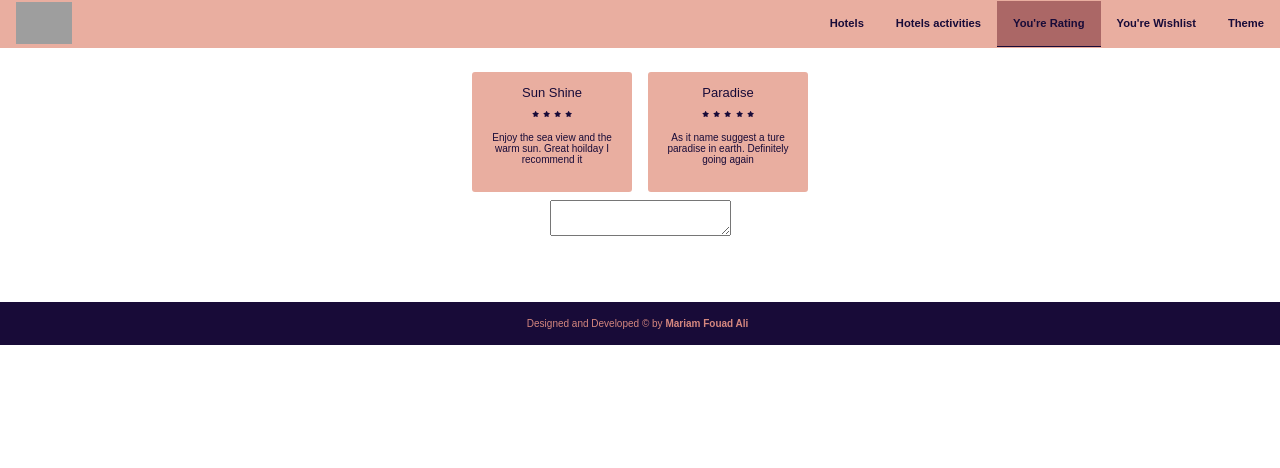
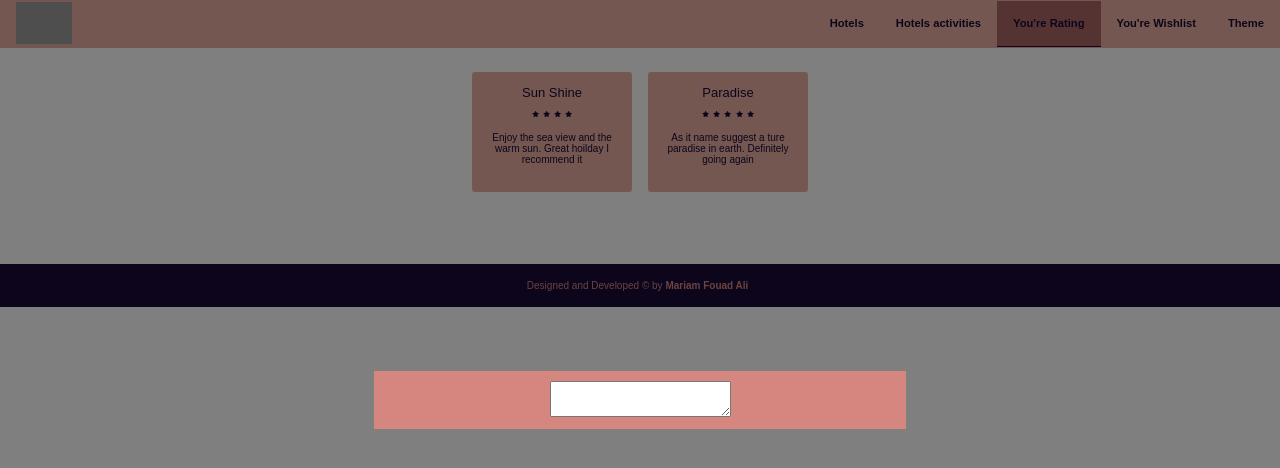
Before and after one commit to mariam-fouad/hotbird, a React (Create React App) app: page /ratings in a window 1280 px wide. Both pictures are taken after a click on the element 552 px from the left and 114 px from the top of the page. Shown: the top 468 px of the page. Built offline with nearby package versions, Linux system fonts and the light colour scheme; grey boxes are pictures that could not be loaded; a web font is replaced by a local one.

Commit message:
add some style to the popup

```diff
--- a/src/components/UI-components/ratingPopup/ratingPopup.js
+++ b/src/components/UI-components/ratingPopup/ratingPopup.js
@@ -1,11 +1,30 @@
 import React from 'react';
 import styled from 'styled-components';
 
+import Backdrop from '../Backdrop/Backdrop';
 const ratingPopup = (props)=>{
+
+    const Popup = styled.div`
+        z-index:1000;
+        background-color:${props.themeColors.colorSecondary};
+        width: 40vw;
+        padding:10px;
+        position: fixed;
+        top: 50%;
+        left: 50%;
+        transform: translate(-50%,-50%);
+    `;
     return (
-        <textarea>
+        <React.Fragment>
+            <Backdrop />
+            <Popup>
+                <textarea>
 
-        </textarea>
+                </textarea>
+            </Popup>
+        </React.Fragment>
+
+
     )
 }
 
--- a/src/pages/ratings.js
+++ b/src/pages/ratings.js
@@ -39,7 +39,9 @@ class Ratings extends Component{
             return <RatingCard key ={rating.id} themeColors={this.props.themeColors} rating={rating} onRate={()=>this.onRateing(rating)}/>
         });
 
-        const ratingPopup = this.state.toRate? <RatingPopUp/> :null;
+        const ratingPopup = this.state.toRate?
+        <RatingPopUp themeColors={this.props.themeColors}/>
+        :null;
         return (
             <Main>
                 <CardWrap>
```
